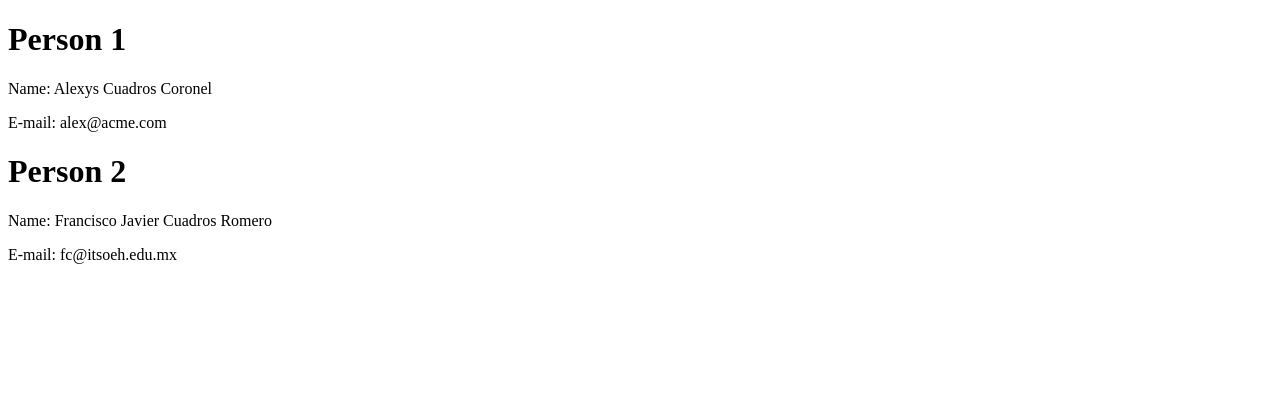
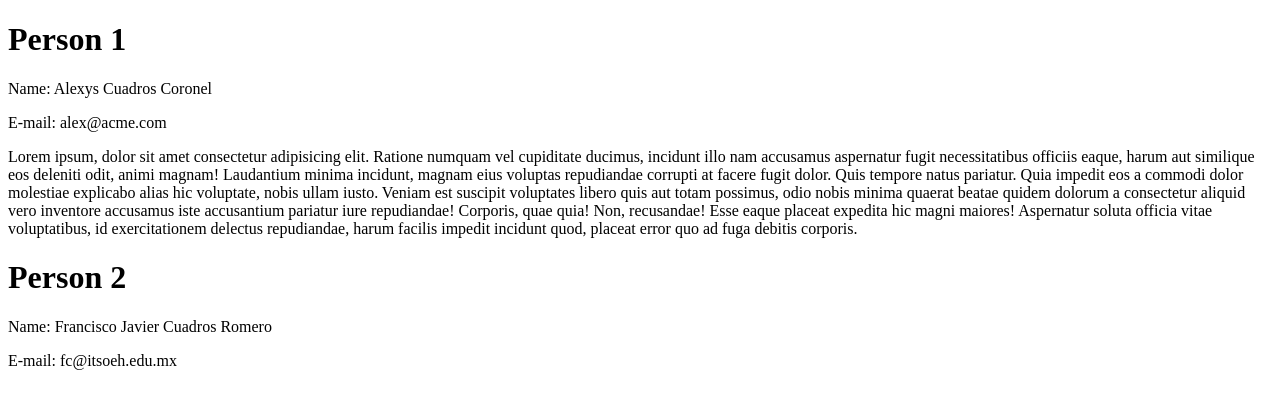
Before and after one commit to JavierProjects/repoONE, a plain HTML site: page index.html in a window 1280 px wide. Drawn offline with Linux system fonts and the light colour scheme.

Commit message:
Add dummy paragraph

```diff
--- a/index.html
+++ b/index.html
@@ -10,7 +10,10 @@
   <h1>Person 1</h1>
   <p>Name: Alexys Cuadros Coronel</p>
   <p>E-mail: alex@acme.com</p>
-
+  Lorem ipsum, dolor sit amet consectetur adipisicing elit. Ratione numquam vel cupiditate ducimus, incidunt illo nam accusamus aspernatur fugit necessitatibus officiis eaque, harum aut similique eos deleniti odit, animi magnam!
+  Laudantium minima incidunt, magnam eius voluptas repudiandae corrupti at facere fugit dolor. Quis tempore natus pariatur. Quia impedit eos a commodi dolor molestiae explicabo alias hic voluptate, nobis ullam iusto.
+  Veniam est suscipit voluptates libero quis aut totam possimus, odio nobis minima quaerat beatae quidem dolorum a consectetur aliquid vero inventore accusamus iste accusantium pariatur iure repudiandae! Corporis, quae quia!
+  Non, recusandae! Esse eaque placeat expedita hic magni maiores! Aspernatur soluta officia vitae voluptatibus, id exercitationem delectus repudiandae, harum facilis impedit incidunt quod, placeat error quo ad fuga debitis corporis.
   <h1>Person 2</h1>
   <p>Name: Francisco Javier Cuadros Romero</p>
   <p>E-mail: fc@itsoeh.edu.mx</p>
```
